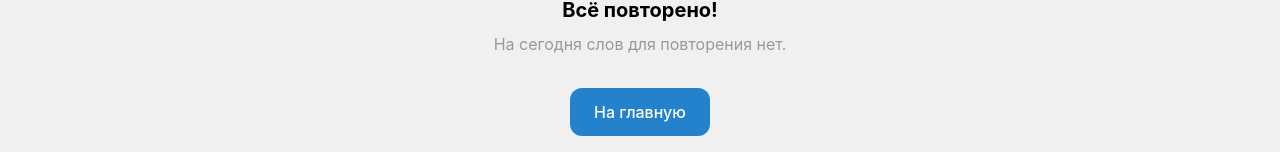
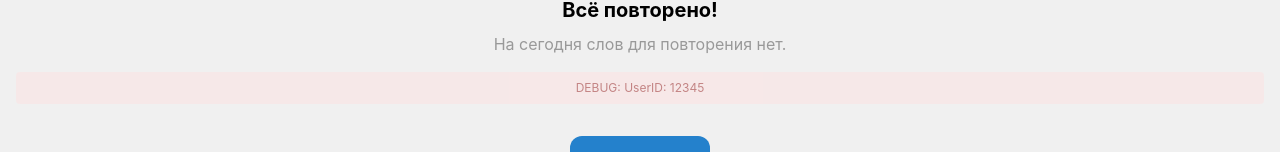
Before and after one commit to Maligrond/DeutschFreund, a Vue app in the folder frontend/: page /vocabulary in a window 1280 px wide. Both pictures are taken after a click on the button "Карточки". Shown: the part 304-456 px from the top of the page. Built offline with nearby package versions, Linux system fonts and the light colour scheme; no server answers.

Commit message:
flasjcrsd1

```diff
--- a/frontend/src/components/FlashcardsSession.vue
+++ b/frontend/src/components/FlashcardsSession.vue
@@ -10,6 +10,12 @@
       <div class="text-[60px] mb-4">🎉</div>
       <h2 class="text-xl font-bold text-tg-text mb-2">Всё повторено!</h2>
       <p class="text-tg-hint">На сегодня слов для повторения нет.</p>
+
+      <!-- Debug Info -->
+      <div class="mt-4 p-2 bg-red-100 text-red-800 text-xs rounded opacity-50">
+         DEBUG: UserID: {{ userId || 'None' }}
+      </div>
+
       <button @click="$router.push('/')" class="mt-8 bg-tg-button text-white px-6 py-3 rounded-xl font-medium">
         На главную
       </button>
@@ -73,7 +79,7 @@ import { ref, computed, onMounted } from 'vue';
 import { useTelegram } from '../composables/useTelegram';
 import { useApi, type VocabularyItem } from '../composables/useApi';
 
-const { hapticFeedback } = useTelegram();
+const { hapticFeedback, userId } = useTelegram();
 const { api } = useApi();
 
 const loading = ref(true);
```
